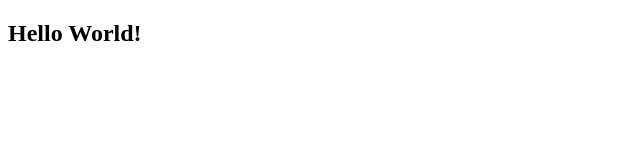
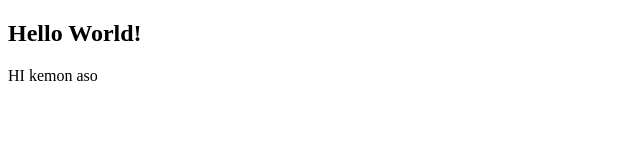
Before and after one commit to MdRabbyIslam/collaboration, a plain HTML site: page index.html in a window 1280 px wide. Shown: the whole page, without its empty margins (0-640 px from the left). Drawn offline with Linux system fonts and the light colour scheme.

Commit message:
Update index.html

```diff
--- a/index.html
+++ b/index.html
@@ -7,5 +7,6 @@
   </head>
   <body>
     <h2>Hello World!</h2>
+    <p>HI kemon aso</p>
   </body>
 </html>
```
